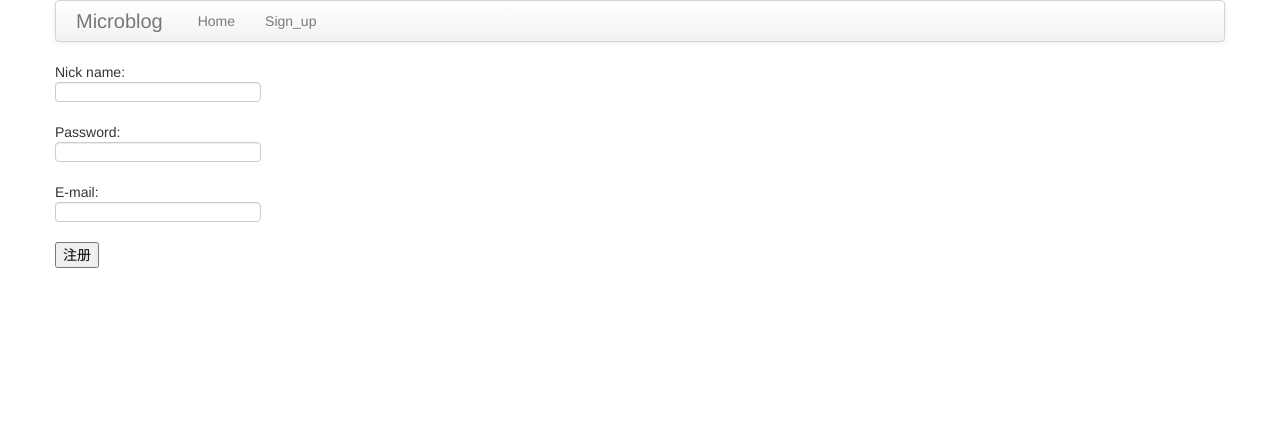
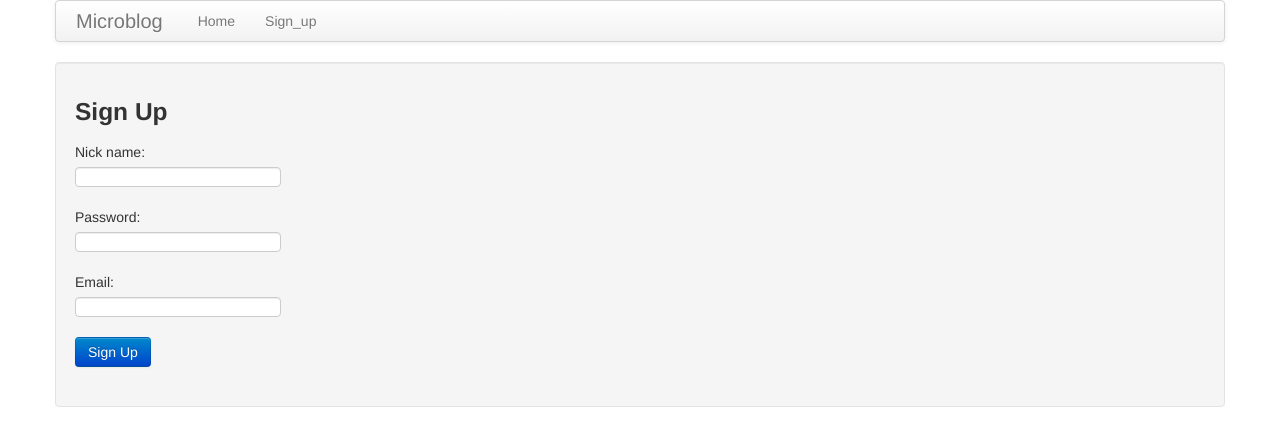
Before and after one commit to qdzzyb2014/flask-weibo, a Flask app: page /sign-up in a window 1280 px wide. Shown: the top 446 px of the page. Run offline with Flask 2, Linux system fonts and the light colour scheme; parts of the project's set-up code (start-up, migrations or seed data) failed here and were passed over.

Commit message:
完成Sign Up页

```diff
--- a/app/templates/sign_up.html
+++ b/app/templates/sign_up.html
@@ -1,23 +1,45 @@
 {% extends "base.html" %}
 
 {% block content %}
-
-<form action="/sign-up", method="POST" name="sign_up">
+{% include 'flash.html' %}
+<div class="well">
+    <form class="form" action="/sign-up", method="post" name="sign_up">
+      <div class="controls">
+        <h3>Sign Up</h3>
+      </div>
+      <div class="control-group">
         {{ form.hidden_tag() }}
-    <p>Nick name: <br>{{ form.user_name }}</p>
+        <label class="control-label" for="inputNickname">Nick name:</label>
+        <div class="controls">
+        {{ form.user_name }}
+        </div>
         {% for error in form.errors.user_name %}
         <p style="color:red;">[-] {{ error }}</p>
         {% endfor %}
-    <p>Password: <br>{{ form.password }}</p>
+      </div>
+      <div class="control-group">
+          <label class="control-label" for="inputPassword">Password:</label>
+        <div class="controls">
+        {{ form.password }}
+        </div>
         {% for error in form.errors.password %}
         <p style="color:red;">[-]{{ error }}</p>
         {% endfor %}
-    <p>E-mail:<br> {{ form.user_email }}</p>
+      </div>
+      <div class="control-group">
+        <label class="control-label" for="inputEmail">Email:</label>
+        <div class="controls">
+        {{ form.user_email }}
+        </div>
         {% for error in form.errors.user_email %}
         <p style="color:red;">[-] {{ error }}</p>
         {% endfor %}
-
-    <p><input type="submit" value="注册"</p>
+      </div>
+      <div class="control-group">
+        <div class="controls">
+            <input class="btn btn-primary" type="submit" value="Sign Up">
+        </div>
+      </div>
     </form>
-
+</div>
 {% endblock %}
```
Lines whose indentation alone changed are shown as unchanged.
